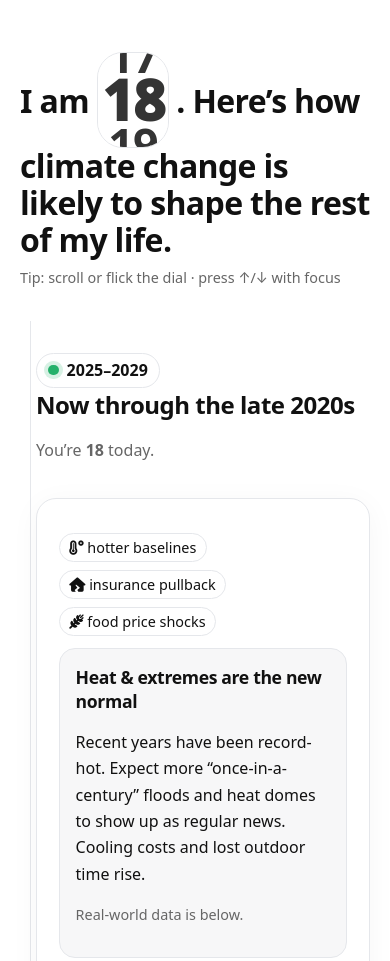
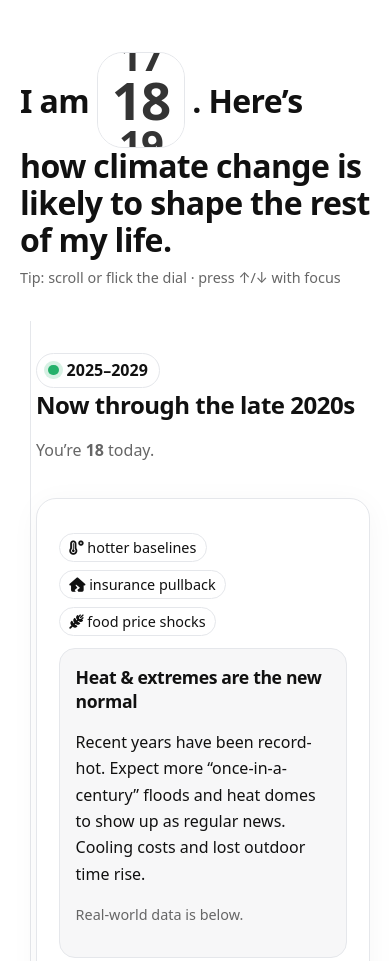
Before and after one commit to micr0-dev/site2.0, a plain HTML site: page climate/index.html in a window 390 px wide. Shown: the top 961 px of the page. Drawn offline with Linux system fonts and the light colour scheme.

Commit message:
climate change

```diff
--- a/climate/index.html
+++ b/climate/index.html
@@ -586,18 +586,15 @@
         }
 
         @media (max-width: 600px) {
-            .dial {
-                width: 72px;
-            }
 
             .dial-item {
-                scale: 1.4;
-                font-weight: 800
+                scale: 1.25;
+                font-weight: 700 !important;
             }
 
             .dial-item[data-selected="true"] {
-                font-weight: 1000 !important;
-                scale: 1.6;
+                font-weight: 900 !important;
+                scale: 1.5;
             }
         }
     </style>
```
